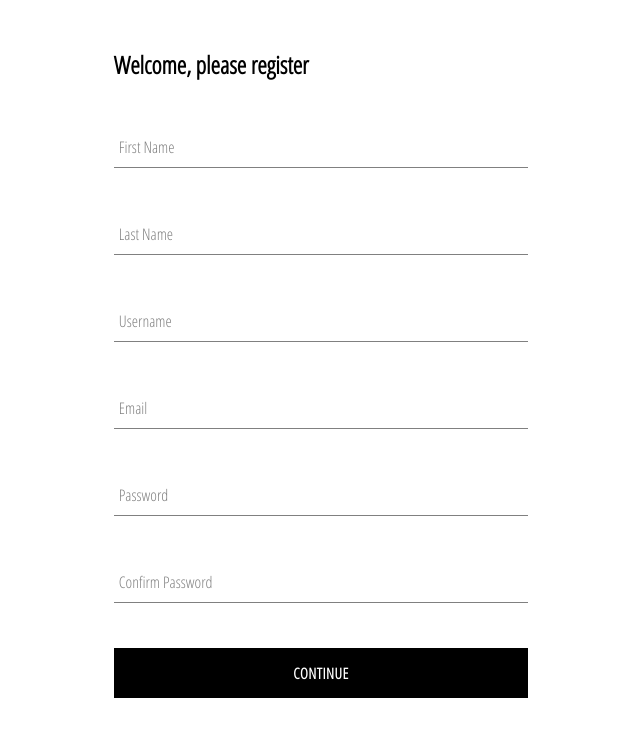
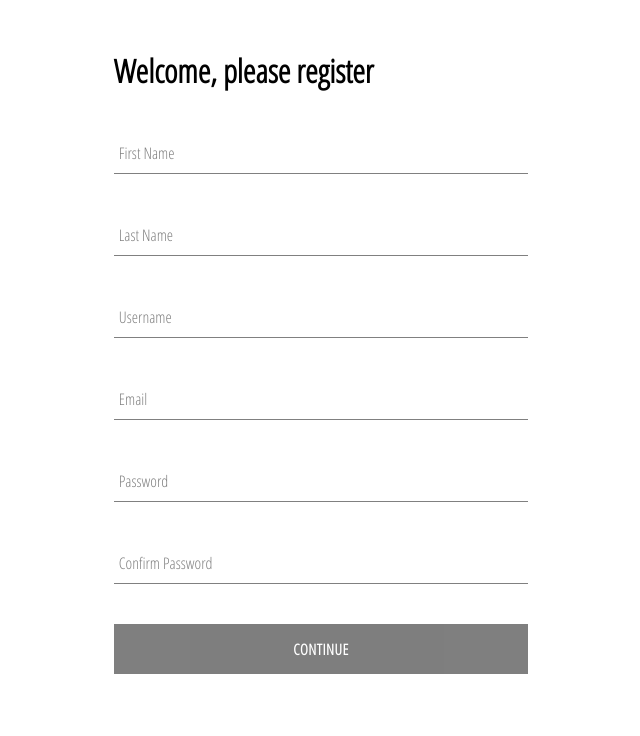
Before and after one commit to bsl333/seer-sign-up-client, a React (Create React App) app: page / in a window 1280 px wide. Shown: the top 736 px of the page, without its empty margins (319-959 px from the left). Built offline with nearby package versions, Linux system fonts and the light colour scheme.

Commit message:
created signup page with redux flow

```diff
--- a/package.json
+++ b/package.json
@@ -14,7 +14,8 @@
     "react-scripts": "3.3.0",
     "redux": "^4.0.4",
     "redux-logger": "^3.0.6",
-    "redux-thunk": "^2.3.0"
+    "redux-thunk": "^2.3.0",
+    "reselect": "^4.0.0"
   },
   "scripts": {
     "start": "react-scripts start",
--- a/src/components/CustomButton/CustomButton.jsx
+++ b/src/components/CustomButton/CustomButton.jsx
@@ -2,19 +2,26 @@ import React from 'react';
 
 import './CustomButton.scss';
 
-const createClass = (confirm, danger) => {
-  let clasName = 'custom-button';
+const createClass = (confirm, danger, disabled) => {
+  let className = 'custom-button';
+  if (disabled) {
+    className += ' disabled';
+  }
   if (confirm) {
-    clasName += ' confirm';
+    className += ' confirm';
   } else if (danger) {
-    clasName += ' danger';
+    className += ' danger';
   }
-  return clasName;
+  return className;
 };
 
-function CustomButton({ children, type, confirm, danger }) {
+function CustomButton({ children, type, confirm, danger, disabled }) {
   return (
-    <button className={createClass(confirm, danger)} type={type}>
+    <button
+      className={createClass(confirm, danger, disabled)}
+      type={type}
+      disabled={disabled}
+    >
       {children}
     </button>
   );
--- a/src/components/CustomButton/CustomButton.scss
+++ b/src/components/CustomButton/CustomButton.scss
@@ -41,4 +41,13 @@
       border: 1px solid #d9534f;
     }
   }
+
+  &.disabled {
+    opacity: 50%;
+    &:hover {
+      background-color: black;
+      color: white;
+      cursor: not-allowed;
+    }
+  }
 }
--- a/src/components/FormInput/FormInput.scss
+++ b/src/components/FormInput/FormInput.scss
@@ -9,7 +9,7 @@ $main-color: black;
 
 .group {
   position: relative;
-  margin: 45px 0;
+  margin: 40px 0;
 
   .form-input {
     background: none;
--- a/src/components/SignUp/SignUp.jsx
+++ b/src/components/SignUp/SignUp.jsx
@@ -1,39 +1,59 @@
 import React from 'react';
+import { connect } from 'react-redux';
+import { createStructuredSelector } from 'reselect';
 
 import FormInput from '../FormInput/FormInput';
-import './SignUp.scss';
 import CustomButton from '../CustomButton/CustomButton';
 
-export default class SignUp extends React.Component {
-  state = {
-    firstName: '',
-    lastName: '',
-    username: '',
-    email: '',
-    password: '',
-    confirmPassword: ''
-  };
+import { setUserSignUpField } from '../../redux/user/userActions';
+import { selectUserSignUpFields } from '../../redux/user/userSelectors';
 
+import './SignUp.scss';
+
+class SignUp extends React.Component {
   handleChange = e => {
-    this.setState({
+    this.props.setUserSignUpField({
       [e.target.name]: e.target.value
     });
   };
 
   handleSubmit = e => {
-    e.preventDefault();
+    e && e.preventDefault();
+  };
+
+  renderError = (password, confirmPassword) => {
+    if (confirmPassword !== password) {
+      return <div className="password-error">passwords do not match</div>;
+    }
+  };
+
+  isValidForm = () => {
+    const formFields = this.props.formFields;
+    const fieldsFilledIn = Object.values(formFields).every(
+      field => field.length > 0
+    );
+    const passwordMatch = formFields.confirmPassword === formFields.password;
+    return fieldsFilledIn && passwordMatch;
   };
 
   render() {
+    const {
+      firstName,
+      lastName,
+      username,
+      email,
+      password,
+      confirmPassword
+    } = this.props.formFields;
     return (
       <div className="sign-up">
-        <h2 className="title">Welcome, please register</h2>
+        <h1 className="title">Welcome, please register</h1>
         <form onSubmit={this.handleSubmit}>
           <FormInput
             type="text"
             name="firstName"
             label="first name"
-            value={this.state.firstName}
+            value={firstName}
             handleChange={this.handleChange}
             required
           />
@@ -41,7 +61,7 @@ export default class SignUp extends React.Component {
             type="text"
             name="lastName"
             label="last name"
-            value={this.state.lastName}
+            value={lastName}
             handleChange={this.handleChange}
             required
           />
@@ -49,7 +69,7 @@ export default class SignUp extends React.Component {
             type="text"
             name="username"
             label="username"
-            value={this.state.username}
+            value={username}
             handleChange={this.handleChange}
             required
           />
@@ -57,7 +77,7 @@ export default class SignUp extends React.Component {
             type="email"
             name="email"
             label="email"
-            value={this.state.email}
+            value={email}
             handleChange={this.handleChange}
             required
           />
@@ -65,7 +85,7 @@ export default class SignUp extends React.Component {
             type="password"
             name="password"
             label="password"
-            value={this.state.password}
+            value={password}
             handleChange={this.handleChange}
             required
           />
@@ -73,14 +93,28 @@ export default class SignUp extends React.Component {
             type="password"
             name="confirmPassword"
             label="confirm password"
-            value={this.state.confirmPassword}
+            value={confirmPassword}
             handleChange={this.handleChange}
             required
           />
+          {confirmPassword.length > 0 &&
+            this.renderError(password, confirmPassword)}
 
-          <CustomButton type="submit">Continue</CustomButton>
+          <CustomButton type="submit" disabled={!this.isValidForm()}>
+            Continue
+          </CustomButton>
         </form>
       </div>
     );
   }
 }
+
+const mapDisptachToProps = {
+  setUserSignUpField
+};
+
+const mapStateToProps = createStructuredSelector({
+  formFields: selectUserSignUpFields
+});
+
+export default connect(mapStateToProps, mapDisptachToProps)(SignUp);
--- a/src/components/SignUp/SignUp.scss
+++ b/src/components/SignUp/SignUp.scss
@@ -1,4 +1,12 @@
 .sign-up {
   width: 35%;
   min-width: 200px;
+
+  .password-error {
+    margin-bottom: 20px;
+    color: red;
+    &:before {
+      content: '*';
+    }
+  }
 }
--- a/src/redux/user/userActions.js
+++ b/src/redux/user/userActions.js
@@ -0,0 +1,8 @@
+import { SET_USER_SIGN_UP_FIELD } from './userTypes';
+
+export const setUserSignUpField = user => {
+  return {
+    type: SET_USER_SIGN_UP_FIELD,
+    payload: user
+  };
+};
--- a/src/redux/user/userReducer.js
+++ b/src/redux/user/userReducer.js
@@ -0,0 +1,32 @@
+import { SET_USER_SIGN_UP_FIELD } from './userTypes';
+
+const initialUserSignUpState = {
+  firstName: '',
+  lastName: '',
+  username: '',
+  email: '',
+  password: '',
+  confirmPassword: ''
+};
+
+const INITIAL_STATE = {
+  currentUser: null,
+  userSignUpFields: initialUserSignUpState
+};
+
+const userReducer = (state = INITIAL_STATE, action) => {
+  switch (action.type) {
+    case SET_USER_SIGN_UP_FIELD:
+      return {
+        ...state,
+        userSignUpFields: {
+          ...state.userSignUpFields,
+          ...action.payload
+        }
+      };
+    default:
+      return state;
+  }
+};
+
+export default userReducer;
--- a/src/redux/user/userSelectors.js
+++ b/src/redux/user/userSelectors.js
@@ -0,0 +1,8 @@
+import { createSelector } from 'reselect';
+
+const selectUser = state => state.user;
+
+export const selectUserSignUpFields = createSelector(
+  [selectUser],
+  user => user.userSignUpFields
+);
--- a/src/redux/user/userTypes.js
+++ b/src/redux/user/userTypes.js
@@ -0,0 +1 @@
+export const SET_USER_SIGN_UP_FIELD = 'SET_USER_SIGN_UP_FIELD';
```
Also changed, not shown: 1 other file (tests, documents, lock files or other folders).
